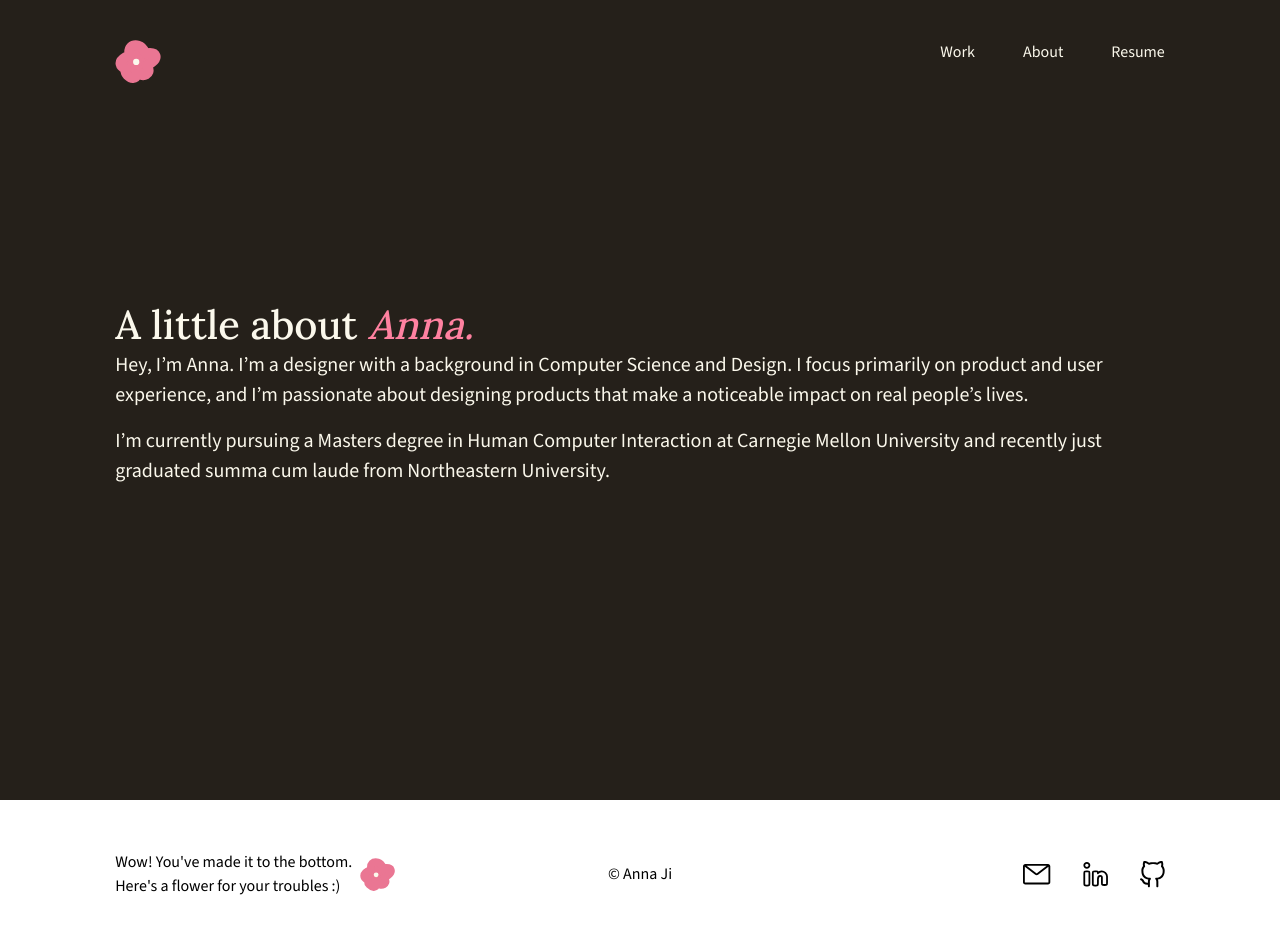
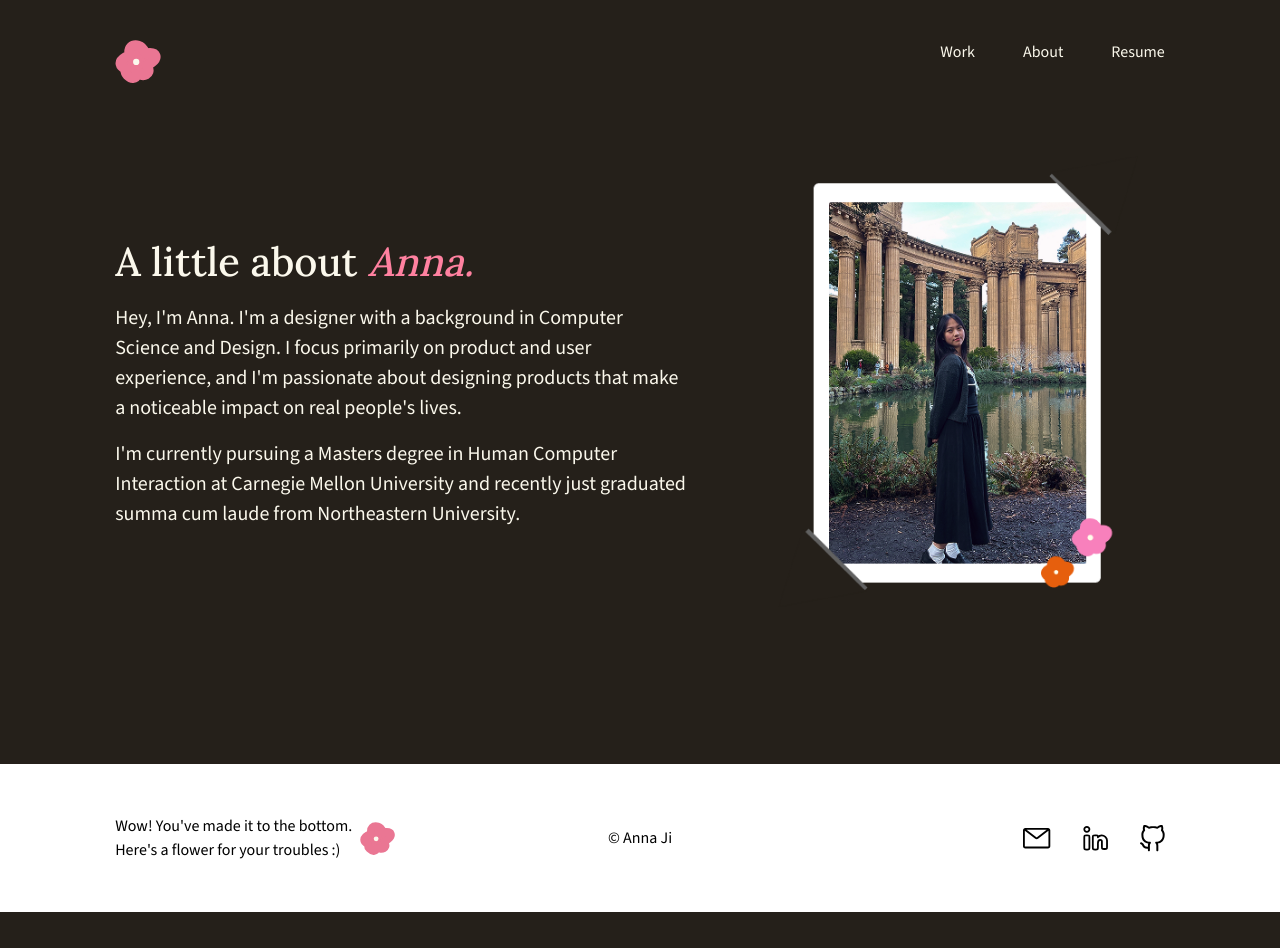
Before and after one commit to anna-hi/portfolio, a Next.js app: page /about in a window 1280 px wide. After the commit the page ends 912 px from the top, so only its background shows below. Built offline with nearby package versions, Linux system fonts and the light colour scheme.

Commit message:
about page

```diff
--- /dev/null
+++ b/src/app/about/_components/photo-card-holder.tsx
@@ -0,0 +1,13 @@
+export default function PhotoCardHolder() {
+  return (
+    <div className="w-full min-h-100">
+      {/* <div className="relative bg-whiteWhite p-[5%] rounded-md">
+        <img src="/about-page/anna-about-photo.jpg" alt="Anna Ji" className="rounded-md w-full h-full" />
+        <div className="w-[20%] h-[20%] absolute top-0 right-0 bg-background-dark rotate-45">
+
+        </div>
+      </div> */}
+      <img src="/about-page/anna-about-photo-premade.png" alt="Anna Ji" className="w-full h-full" />
+    </div>
+  );
+}
--- a/src/app/about/page.tsx
+++ b/src/app/about/page.tsx
@@ -1,23 +1,32 @@
+// components
+import PhotoCardHolder from "./_components/photo-card-holder";
+
+// styles
 import styles from "./style.module.css";
 
 export default function About() {
   return (
     <div className={styles.container}>
-      <div>
-        <h1>
-          A little about <i className="text-pink">Anna.</i>
-        </h1>
-        <p>
-          Hey, I’m Anna. I’m a designer with a background in Computer Science
-          and Design. I focus primarily on product and user experience, and I’m
-          passionate about designing products that make a noticeable impact on
-          real people’s lives.
-        </p>
-        <p>
-          I’m currently pursuing a Masters degree in Human Computer Interaction
-          at Carnegie Mellon University and recently just graduated summa cum
-          laude from Northeastern University.
-        </p>
+      <div className="grid grid-cols-7 gap-16 items-center">
+        <div className="col-span-4">
+          <h1 className="mb-4">
+            A little about <i className="text-pink">Anna.</i>
+          </h1>
+          <p>
+            Hey, I&apos;m Anna. I&apos;m a designer with a background in Computer Science
+            and Design. I focus primarily on product and user experience, and
+            I&apos;m passionate about designing products that make a noticeable
+            impact on real people&apos;s lives.
+          </p>
+          <p className="mb-0">
+            I&apos;m currently pursuing a Masters degree in Human Computer
+            Interaction at Carnegie Mellon University and recently just
+            graduated summa cum laude from Northeastern University.
+          </p>
+        </div>
+        <div className="col-span-3">
+          <PhotoCardHolder />
+        </div>
       </div>
     </div>
   );
--- a/src/app/about/style.module.css
+++ b/src/app/about/style.module.css
@@ -1,3 +1,3 @@
 .container {
-  @apply grid grid-cols-1 gap-32 content-center py-32 px-[9%] min-h-screen w-full;
+  @apply grid grid-cols-1 gap-32 content-center py-32 px-[9%] min-h-[85vh] w-full;
 }
```
Also changed, not shown: public/about-page/anna-about-photo-premade.png (added), public/about-page/anna-about-photo.jpg (added).
